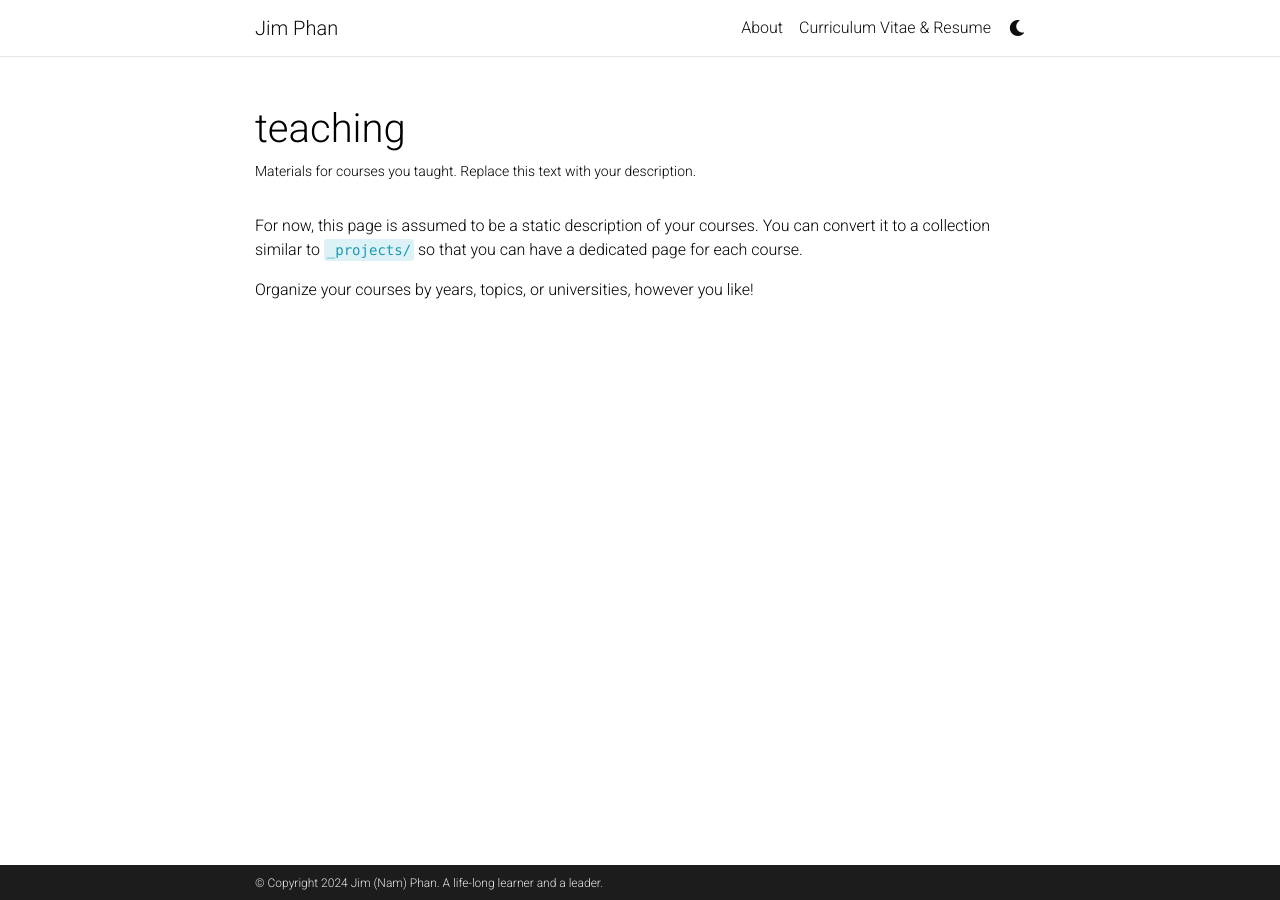
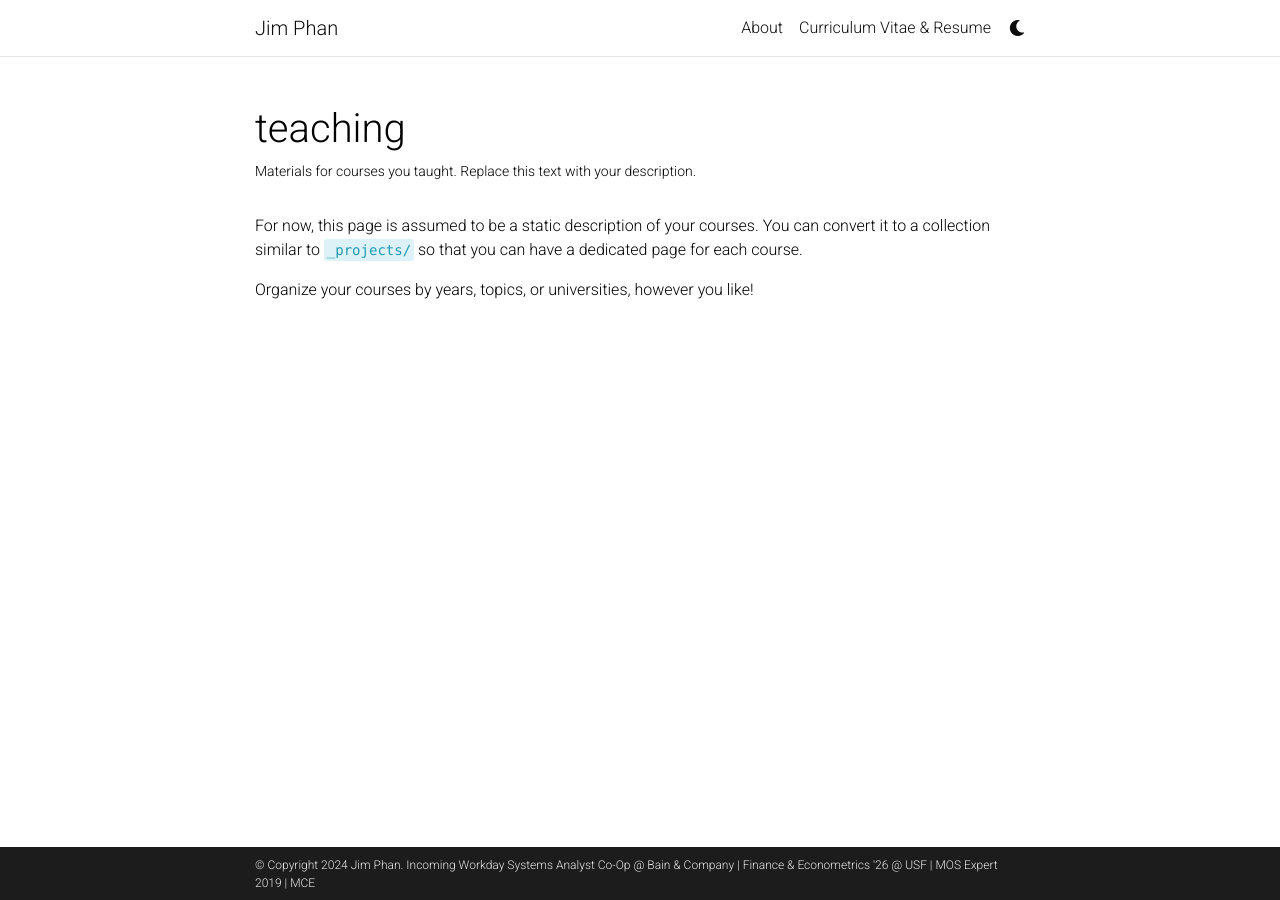
Before and after one commit to phannhatnamlhp/phannhatnamlhp.github.io, a Jekyll site: the page built from _pages/teaching.md, in a window 1280 px wide. Built offline with Jekyll 4.4.1, drawn with Linux system fonts in a browser that asks for light colours; comment, search, counter and statistics services are not loaded; a style sheet for code colours, icons or effects is not loaded.

Commit message:
Update _config.yml

```diff
--- a/_config.yml
+++ b/_config.yml
@@ -4,13 +4,13 @@
 
 title: Jim Phan # the website title (if blank, full name will be used instead)
 first_name: Jim
-middle_name: (Nam)
+middle_name:
 last_name: Phan
 email: nhatnam.jim@gmail.com
 description: > # the ">" symbol means to ignore newlines until "footer_text:"
-  Phan Nhat Nam: a life-long learner and a leader.
+  An aspiring Finance student who aims to make a significant impact on stakeholders.
 footer_text: >
-  A life-long learner and a leader.
+  Incoming Workday Systems Analyst Co-Op @ Bain & Company | Finance & Econometrics '26 @ USF | MOS Expert 2019 | MCE
 keywords: # add your own keywords or leave empty
 
 lang: en # the language of your site (for example: en, fr, cn, ru, etc.)
@@ -107,7 +107,7 @@
 # Analytics and search engine verification
 # -----------------------------------------------------------------------------
 
-google_analytics:  # your Google Analytics measurement ID (format: G-XXXXXXXXXX)
+google_analytics: G-WXLHPQLDSH
 panelbear_analytics:  # panelbear analytics site ID (format: XXXXXXXXX)
 
 google_site_verification:  # your google-site-verification ID (Google Search Console)
@@ -345,9 +345,9 @@
 # Optional Features
 # -----------------------------------------------------------------------------
 
-enable_google_analytics:    false  # enables google analytics
+enable_google_analytics:    true  # enables google analytics
 enable_panelbear_analytics: false  # enables panelbear analytics
-enable_google_verification: false  # enables google site verification
+enable_google_verification: true  # enables google site verification
 enable_bing_verification:   false  # enables bing site verification
 enable_masonry:             true   # enables automatic project cards arrangement
 enable_math:                true   # enables math typesetting (uses MathJax)
```
